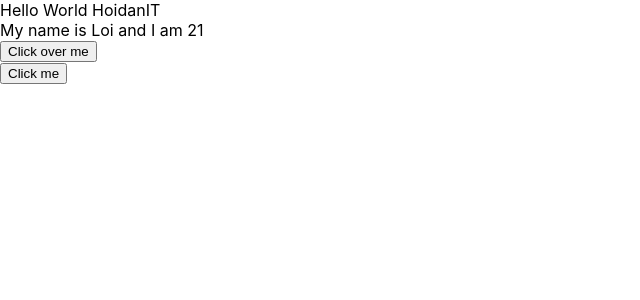
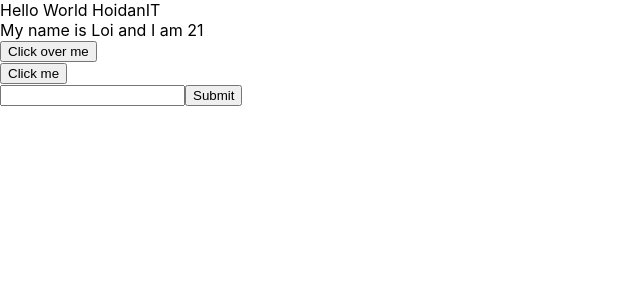
Before and after one commit to loinguyenduy/react, a React (Create React App) app in the folder chapter2_basic_react/base-react-redux/: page / in a window 1280 px wide. Shown: the top 300 px of the page, without its empty margins (0-640 px from the left). Built offline with nearby package versions, Linux system fonts and the light colour scheme.

Commit message:
'video21'

```diff
--- a/chapter2_basic_react/base-react-redux/src/components/MyComponent.js
+++ b/chapter2_basic_react/base-react-redux/src/components/MyComponent.js
@@ -27,6 +27,18 @@
   handleOnMouseOver(event) {
     console.log(event);
   }
+
+  //Video 21
+  handleOnChange = (event) => {
+    this.setState({
+      name: event.target.value
+    })
+  }
+
+  handleOnSubmit = (event) => {
+    event.preventDefault() //prevent reload page when submitting
+    console.log(this.state)
+  }
   //JSX: Viết code JS trong code của HTML
   render() {
     return (
@@ -36,6 +48,14 @@
         <button onMouseOver={this.handleOnMouseOver}>Click over me</button>
         <br></br>
         <button onClick={this.handleClick}>Click me</button>
+
+        <form onSubmit={(event) => this.handleOnSubmit(event)}>
+          <input
+          type="text"
+          onChange={(event) => this.handleOnChange(event)}
+          ></input>
+          <button>Submit</button>
+        </form>
       </div>
     );
   }
```
